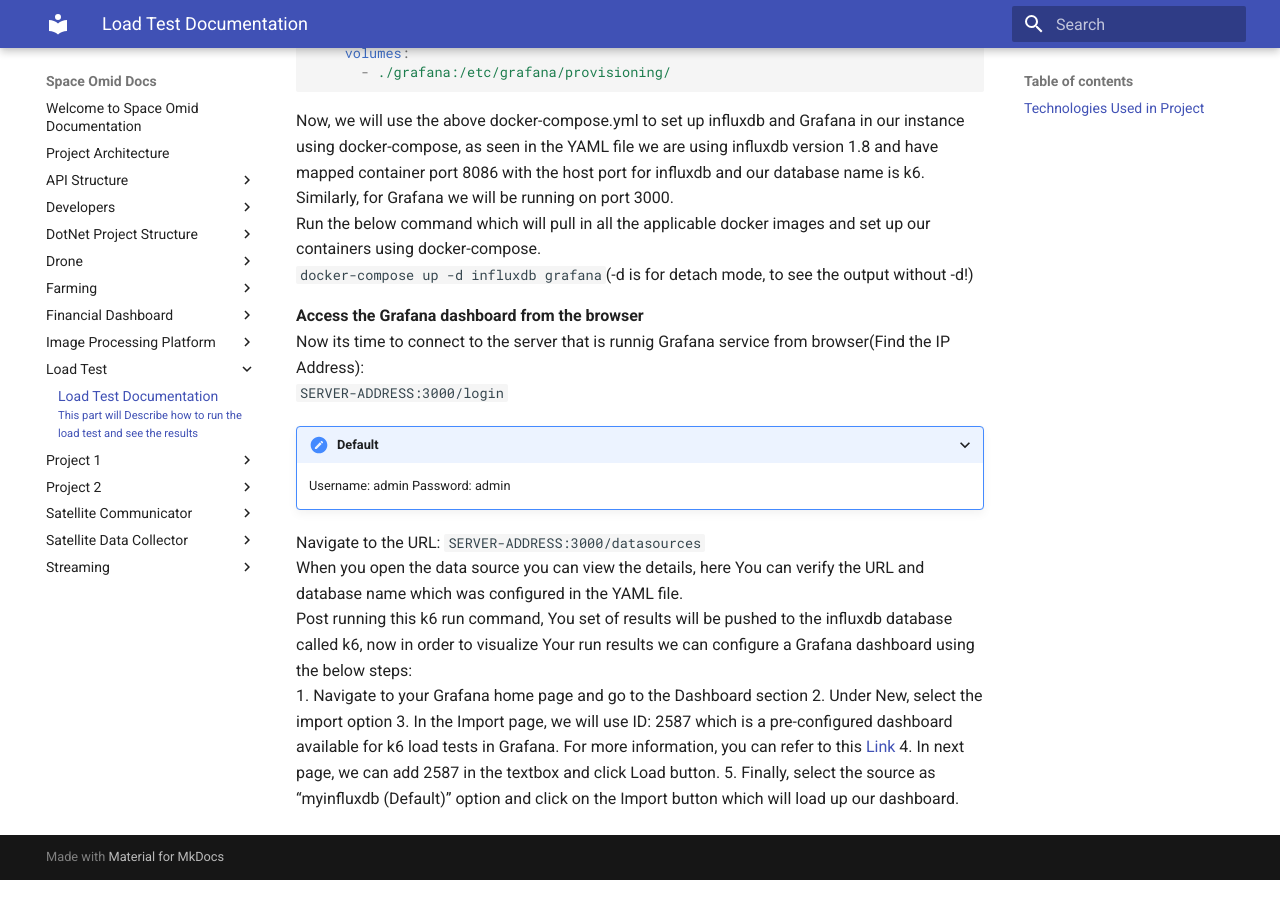
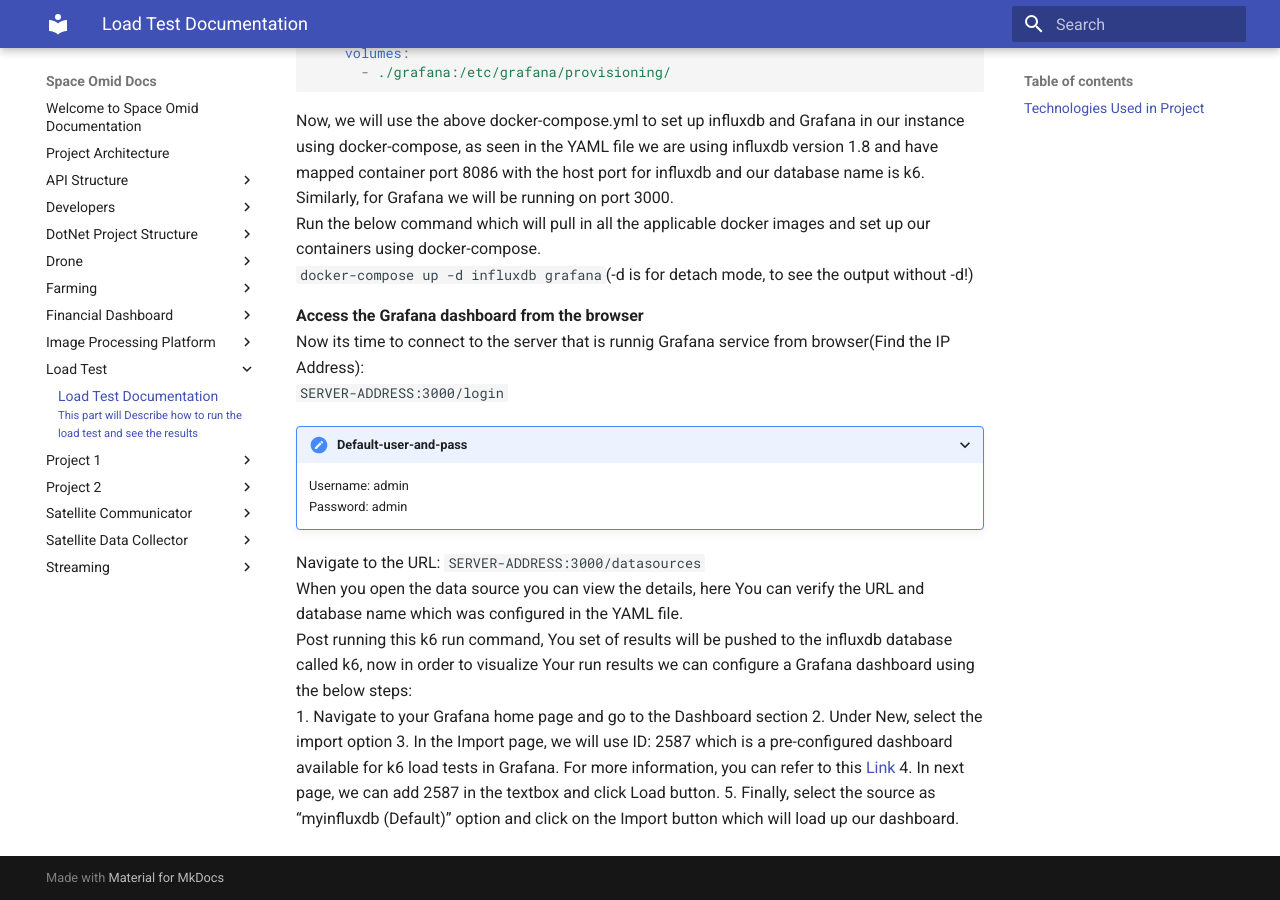
Before and after one commit to spaceomid/Documentation, an MkDocs documentation site: the page built from docs/Load Test/Load-Test.md, in a window 1280 px wide and 900 px high, scrolled down 1904 px. Built offline with MkDocs 1.6.1 and Material for MkDocs 9.7.7, drawn with Linux system fonts in a browser that asks for light colours.

Commit message:
Fixing typo

```diff
--- a/docs/Load Test/Load-Test.md
+++ b/docs/Load Test/Load-Test.md
@@ -71,7 +71,7 @@ Run the below command which will pull in all the applicable docker images and se
 **Access the Grafana dashboard from the browser**
 Now its time to connect to the server that is runnig Grafana service from browser(Find the IP Address):
 `SERVER-ADDRESS:3000/login`
-???+ Default User And Pass
+???+ Default-User-And-Pass
 
     Username: admin
     Password: admin
```
